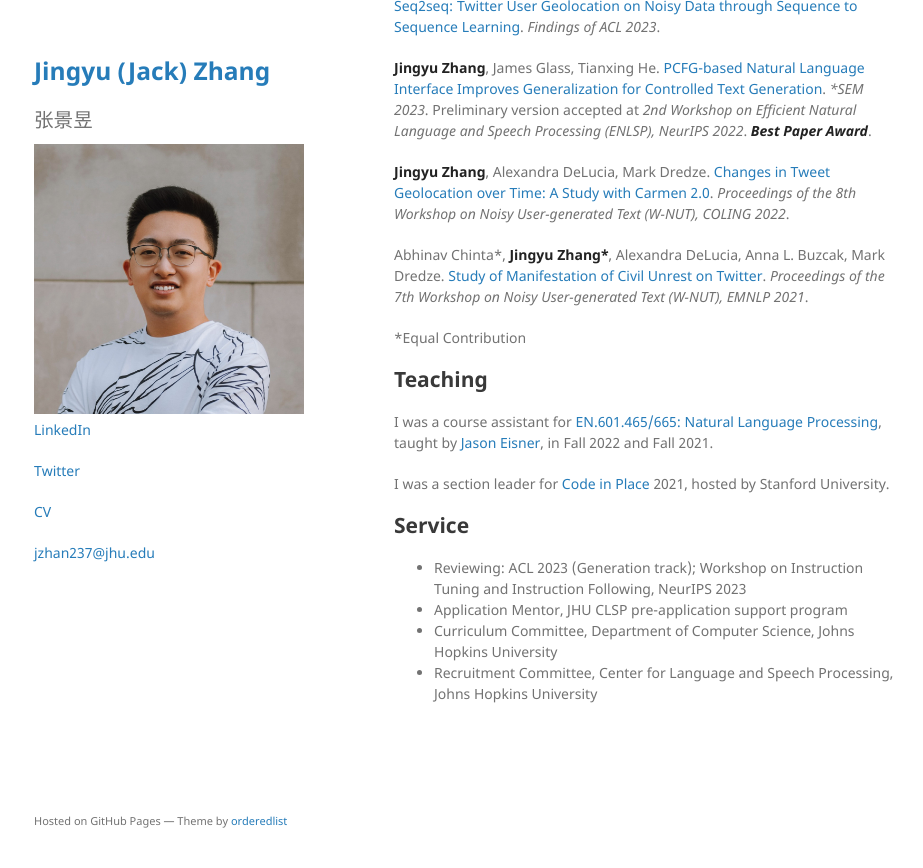
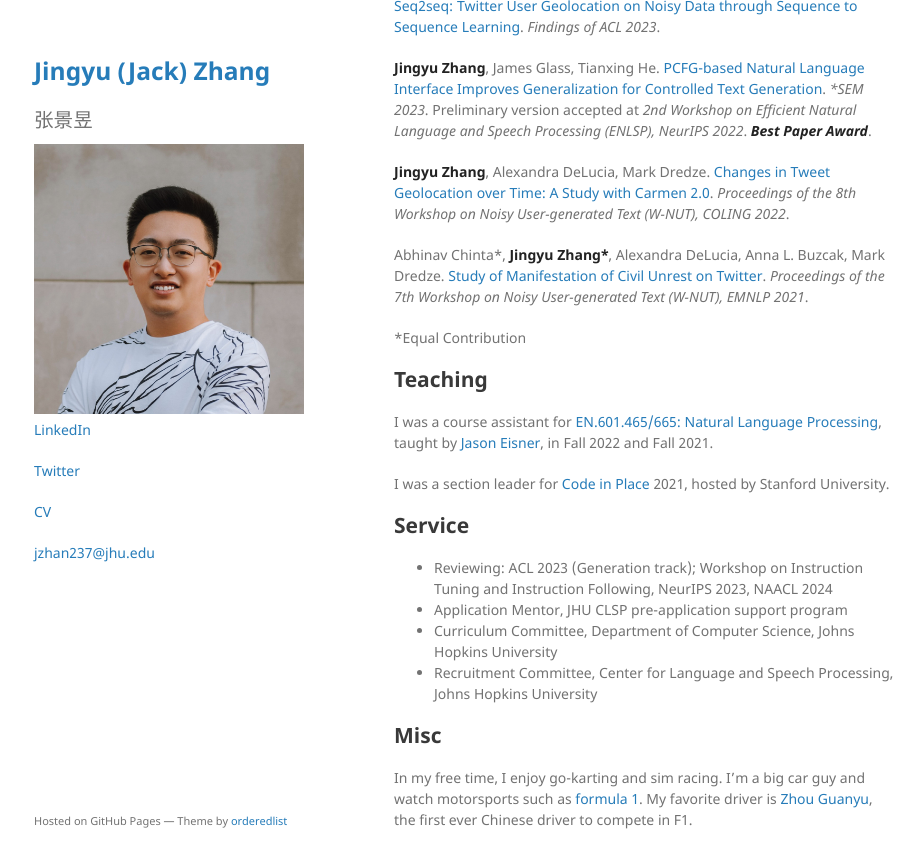
Before and after one commit to jackjyzhang/jackjyzhang.github.io, a Jekyll site: the page built from index.md, in a window 1280 px wide and 900 px high, scrolled down 1124 px. Shown: the top 868 px of the window, without its empty margins (176-1099 px from the left). Built offline with Jekyll 4.4.1, drawn with Linux system fonts in a browser that asks for light colours; comment, search, counter and statistics services are not loaded.

Commit message:
update misc

```diff
--- a/index.md
+++ b/index.md
@@ -46,11 +46,16 @@ I was a section leader for [Code in Place](https://codeinplace.stanford.edu/) 20
 
 ## Service
 
-- Reviewing: ACL 2023 (Generation track); Workshop on Instruction Tuning and Instruction Following, NeurIPS 2023
+- Reviewing: ACL 2023 (Generation track); Workshop on Instruction Tuning and Instruction Following, NeurIPS 2023, NAACL 2024
 - Application Mentor, JHU CLSP pre-application support program
 - Curriculum Committee, Department of Computer Science, Johns Hopkins University
 - Recruitment Committee, Center for Language and Speech Processing, Johns Hopkins University
 
+## Misc
+
+In my free time, I enjoy go-karting and sim racing. I'm a big car guy and watch motorsports such as [formula 1](https://www.formula1.com/). My favorite driver is [Zhou Guanyu](https://en.wikipedia.org/wiki/Zhou_Guanyu), the first ever Chinese driver to compete in F1.
+
+
 <!-- ## Fun Facts
 - I'm a big car person and a fan of [Formula One](https://www.formula1.com/) racing. My favorite driver is [Zhou Guanyu](https://en.wikipedia.org/wiki/Zhou_Guanyu), the first ever Chinese driver to compete in F1.
 - My favorite videogames are Civilization 6 and GTA 5 (tied). -->
```
